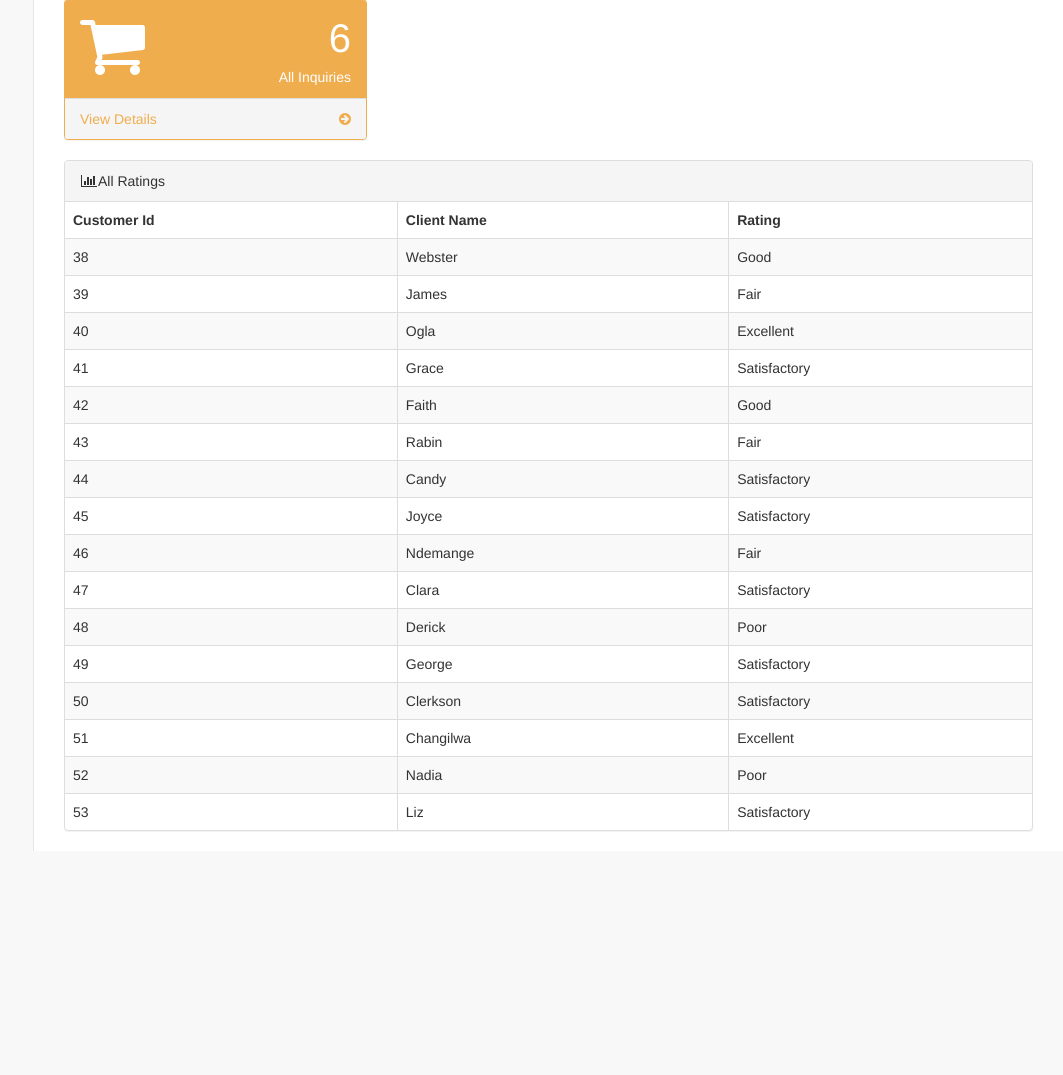
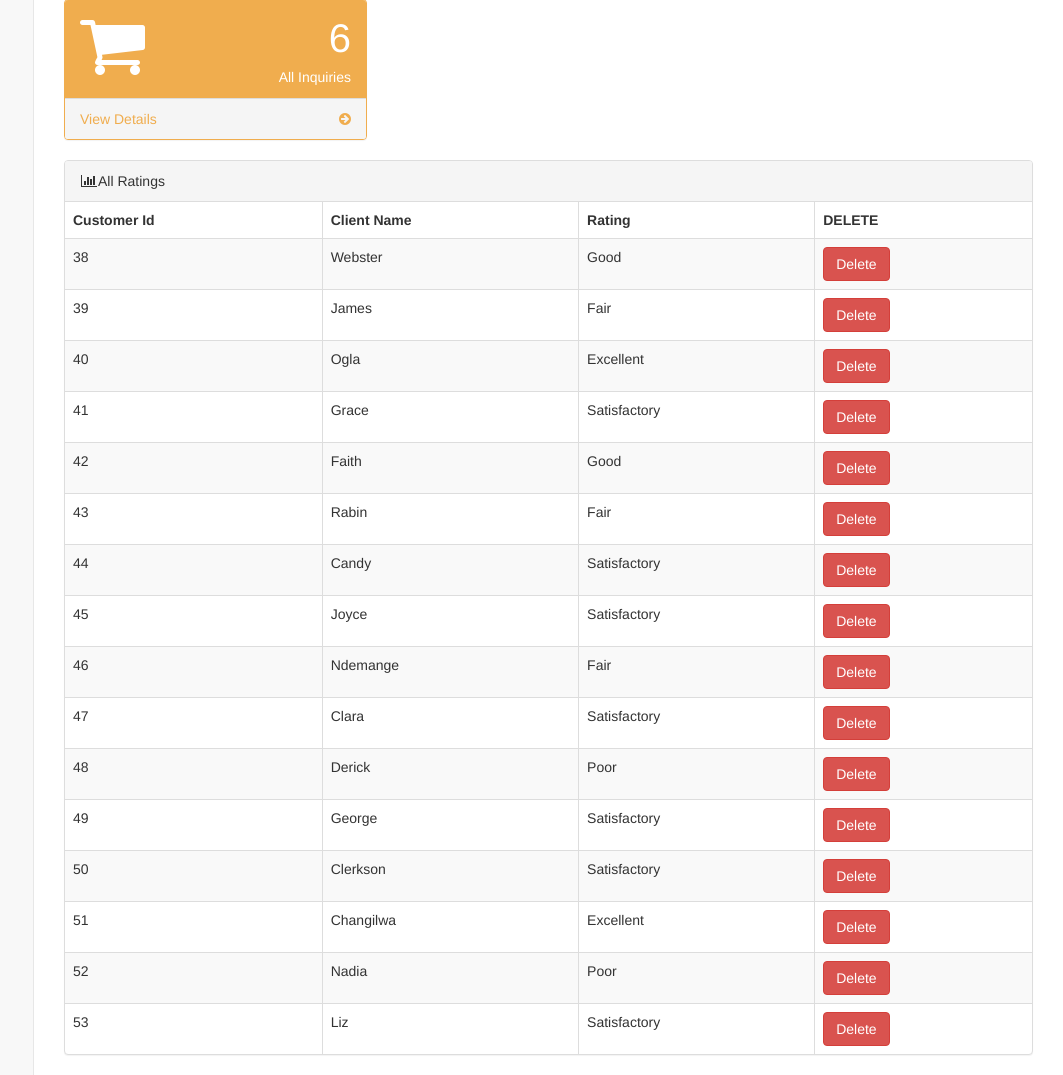
Before and after one commit to avosa/ebuild, a Flask app: page /view_ratings in a window 1280 px wide. Shown: the part 323-1398 px from the top of the page, without its empty margins (217-1280 px from the left). Before the commit the page ends 1174 px from the top, so only its background shows below. Run offline with Flask 2, Linux system fonts and the light colour scheme; a user stored in the database is signed in; data comes from the database, SQL or seed files in the repository; some libraries are stand-ins or nearby versions.

Commit message:
Working on rating

```diff
--- a/app.py
+++ b/app.py
@@ -722,6 +722,20 @@ def view_ratings():
                            users_rows=users_rows)
 
 
+# Delete rating
+@app.route('/delete_rating/<string:id>', methods=['POST'])
+@is_admin_logged_in
+def delete_rating(id):
+    # Create cursor
+    curso = mysql.connection.cursor()
+    curso.execute("DELETE FROM UserRating WHERE id = %s", [id])
+    curso.close()
+
+    flash('Rating deleted successfully', 'success')
+
+    return redirect(url_for('view_ratings'))
+
+
 # admin manage users route
 @app.route('/users')
 @is_admin_logged_in
--- a/templates/pages/all_ratings.html
+++ b/templates/pages/all_ratings.html
@@ -130,7 +130,7 @@
                             <th>Customer Id</th>
                             <th>Client Name</th>
                             <th>Rating</th>
-                            <!-- <th>Manage Ratings</th> -->
+                            <th>DELETE</th>
                         </tr>
                         </thead>
                         <tbody>
@@ -140,15 +140,12 @@
                             <td>{{ item.id }}</td>
                             <td>{{ item.firstName.capitalize() }}</td>
                             <td>{{ item.ratingMessage.capitalize()}}</td>
-                            <!-- <td>
-                                <a href="/manage_ratings?id={{item.id}}">
-                                    <div class="">
-                                        <span class="">Edit</span>
-                                        <span class="pull-right"><i class="fa fa-arrow-circle-right"></i></span>
-                                        <div class="clearfix"></div>
-                                    </div>
-                                </a>
-                            </td> -->
+                            <td>
+                                <form action="{{ url_for('delete_rating', id=admin_view_rating.id) }}" method="POST" >
+                                    <input type="hidden" name="_method" value="DELETE">
+                                    <input type="submit" value="Delete" class="btn btn-danger">
+                                  </form>
+                            </td>
                         </tr>
                         {% endfor%}
                         </tbody>
```
